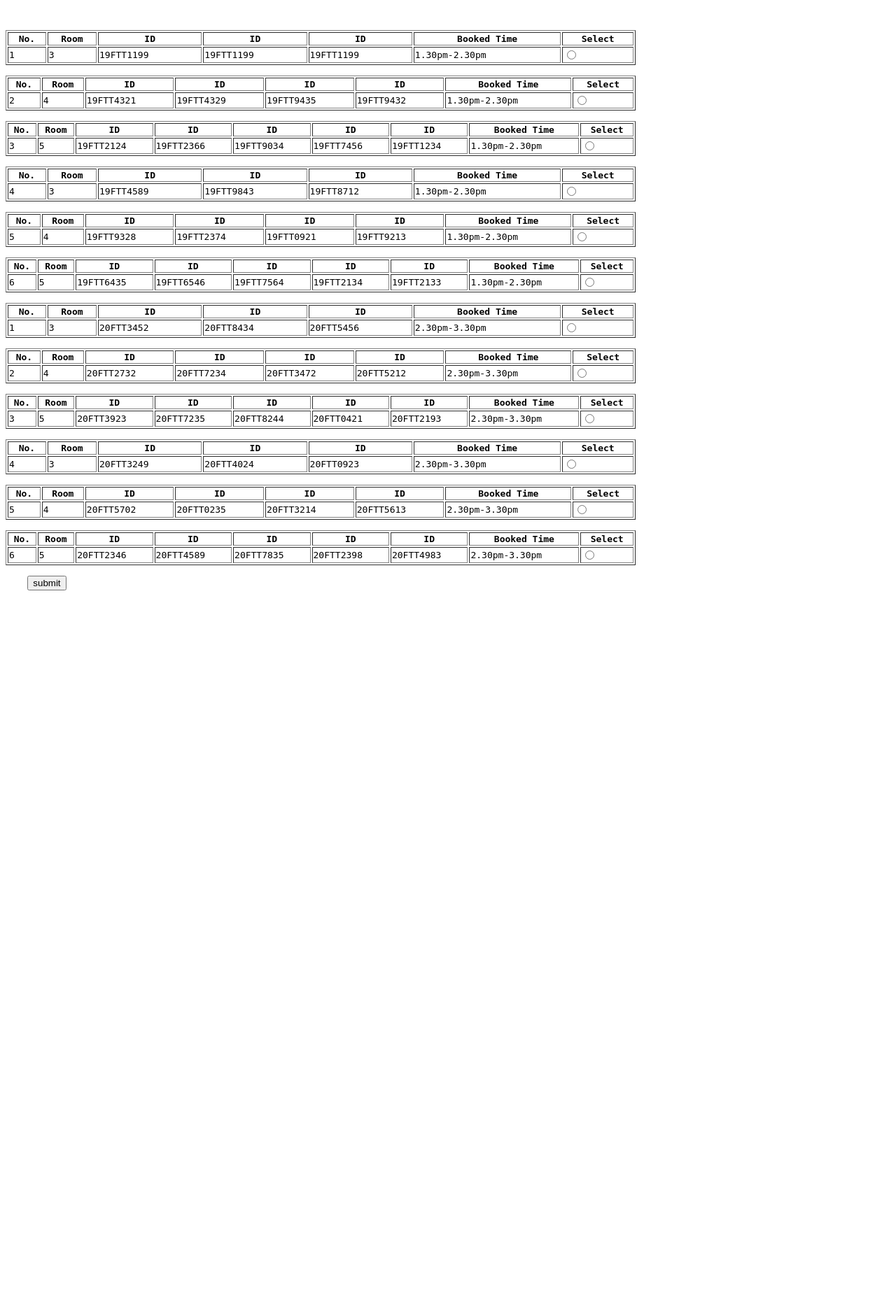
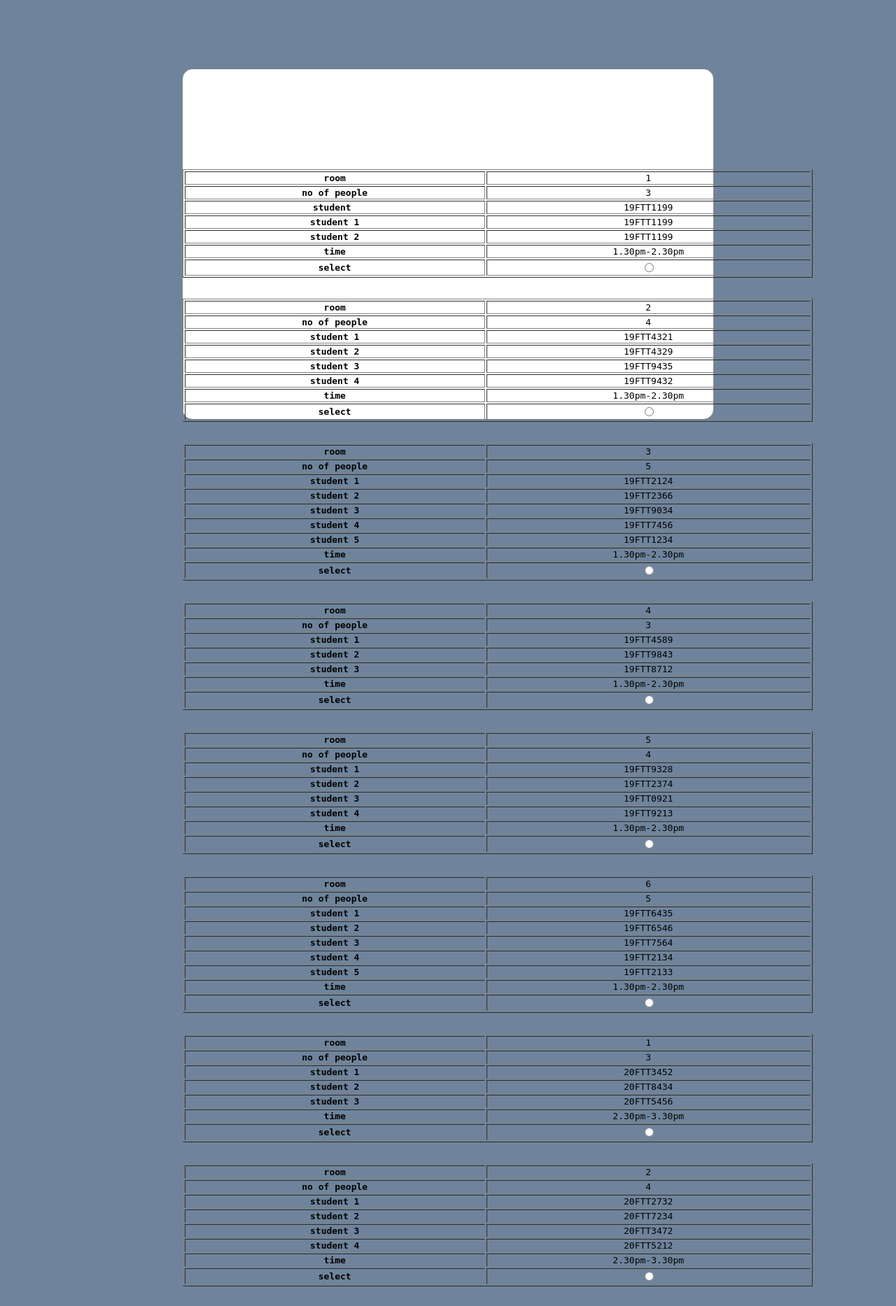
Before and after one commit to 20FTT1464/20FTT1464.github.io, a PHP site: page /checkin.php in a window 1280 px wide. Shown: the top 1867 px of the page at 70% size. Before the commit the page ends 844 px from the top, so only its background shows below. Run offline with PHP 8.4, Linux system fonts and the light colour scheme.

Commit message:
Update checkin.php

```diff
--- a/GP7AWEP/checkin.php
+++ b/GP7AWEP/checkin.php
@@ -1,21 +1,22 @@
 <!DOCTYPE html>
-<html lang="en">
+<html>
 <head>
-    <meta charset="UTF-8">
-    <meta http-equiv="X-UA-Compatible" content="IE=edge">
-    <meta name="viewport" content="width=device-width, initial-scale=1.0">
-    <title>Document</title>
+    <link rel="stylesheet" href="assets/css/base.css"></link>
 </head>
 <body>
+    <link rel="stylesheet" href="assets/css/base.css"></link>
+    <div class="top-container">&nbsp</div>
+        <div class="container">
+
             <?php
 
             $Bookers = array(
                 array(
                     'room'=>'1',
-            'no_people'=>'3',
-            'id'=>'19FTT1199',
-            'id1'=>'19FTT1199',
-            'id2'=>'19FTT1199',
+                    'no of people'=>'3',
+                    'student '=>'19FTT1199',
+                    'student 1'=>'19FTT1199',
+                    'student 2'=>'19FTT1199',
                     'time'=>'1.30pm-2.30pm',
 
 
@@ -23,11 +24,11 @@
                 ),
                 array(
                     'room'=>'2',
-            'no_people'=>'4',
-            'id'=>'19FTT4321',
-            'id1'=>'19FTT4329',
-            'id2'=>'19FTT9435',
-            'id3'=>'19FTT9432',
+                    'no of people'=>'4',
+                    'student 1'=>'19FTT4321',
+                    'student 2'=>'19FTT4329',
+                    'student 3'=>'19FTT9435',
+                    'student 4'=>'19FTT9432',
                     'time'=>'1.30pm-2.30pm',
 
 
@@ -35,12 +36,12 @@
                 ),
                 array(
                     'room'=>'3',
-            'no_people'=>'5',
-            'id'=>'19FTT2124',
-            'id1'=>'19FTT2366',
-            'id2'=>'19FTT9034',
-            'id3'=>'19FTT7456',
-            'id4'=>'19FTT1234',
+                    'no of people'=>'5',
+                    'student 1'=>'19FTT2124',
+                    'student 2'=>'19FTT2366',
+                    'student 3'=>'19FTT9034',
+                    'student 4'=>'19FTT7456',
+                    'student 5'=>'19FTT1234',
                     'time'=>'1.30pm-2.30pm',
 
 
@@ -49,21 +50,21 @@
                 ),
                 array(
                     'room'=>'4',
-            'no_people'=>'3',
-            'id'=>'19FTT4589',
-            'id1'=>'19FTT9843',
-            'id2'=>'19FTT8712',
+                    'no of people'=>'3',
+                    'student 1'=>'19FTT4589',
+                    'student 2'=>'19FTT9843',
+                    'student 3'=>'19FTT8712',
                     'time'=>'1.30pm-2.30pm',
 
 
                 ),
                 array(
                     'room'=>'5',
-            'no_people'=>'4',
-            'id'=>'19FTT9328',
-            'id1'=>'19FTT2374',
-            'id2'=>'19FTT0921',
-            'id3'=>'19FTT9213',
+                    'no of people'=>'4',
+                    'student 1'=>'19FTT9328',
+                    'student 2'=>'19FTT2374',
+                    'student 3'=>'19FTT0921',
+                    'student 4'=>'19FTT9213',
                     'time'=>'1.30pm-2.30pm',
 
 
@@ -71,12 +72,12 @@
                 ),
                 array(
                     'room'=>'6',
-            'no_people'=>'5',
-            'id'=>'19FTT6435',
-            'id1'=>'19FTT6546',
-            'id2'=>'19FTT7564',
-            'id3'=>'19FTT2134',
-            'id4'=>'19FTT2133',
+                    'no of people'=>'5',
+                    'student 1'=>'19FTT6435',
+                    'student 2'=>'19FTT6546',
+                    'student 3'=>'19FTT7564',
+                    'student 4'=>'19FTT2134',
+                    'student 5'=>'19FTT2133',
                     'time'=>'1.30pm-2.30pm',
 
 
@@ -84,21 +85,21 @@
                 ),
                 array(
                     'room'=>'1',
-            'no_people'=>'3',
-            'id'=>'20FTT3452',
-            'id1'=>'20FTT8434',
-            'id2'=>'20FTT5456',
+                    'no of people'=>'3',
+                    'student 1'=>'20FTT3452',
+                    'student 2'=>'20FTT8434',
+                    'student 3'=>'20FTT5456',
                     'time'=>'2.30pm-3.30pm',
 
 
                 ),
                 array(
                     'room'=>'2',
-            'no_people'=>'4',
-            'id'=>'20FTT2732',
-            'id1'=>'20FTT7234',
-            'id2'=>'20FTT3472',
-            'id3'=>'20FTT5212',
+                    'no of people'=>'4',
+                    'student 1'=>'20FTT2732',
+                    'student 2'=>'20FTT7234',
+                    'student 3'=>'20FTT3472',
+                    'student 4'=>'20FTT5212',
                     'time'=>'2.30pm-3.30pm',
 
 
@@ -107,45 +108,45 @@
                 ),
                 array(
                     'room'=>'3',
-            'no_people'=>'5',
-            'id'=>'20FTT3923',
-            'id1'=>'20FTT7235',
-            'id2'=>'20FTT8244',
-            'id3'=>'20FTT0421',
-            'id4'=>'20FTT2193',
+                    'no of people'=>'5',
+                    'student 1'=>'20FTT3923',
+                    'student 2'=>'20FTT7235',
+                    'student 3'=>'20FTT8244',
+                    'student 4'=>'20FTT0421',
+                    'student 5'=>'20FTT2193',
                     'time'=>'2.30pm-3.30pm',
 
 
                 ),
                 array(
                     'room'=>'4',
-            'no_people'=>'3',
-            'id'=>'20FTT3249',
-            'id1'=>'20FTT4024',
-            'id2'=>'20FTT0923',
+                    'no of people'=>'3',
+                    'student 1'=>'20FTT3249',
+                    'student 2'=>'20FTT4024',
+                    'student 3'=>'20FTT0923',
                     'time'=>'2.30pm-3.30pm',
 
 
                 ),
                 array(
                     'room'=>'5',
-            'no_people'=>'4',
-            'id'=>'20FTT5702',
-            'id1'=>'20FTT0235',
-            'id2'=>'20FTT3214',
-            'id3'=>'20FTT5613',
+                    'no of people'=>'4',
+                    'student 1'=>'20FTT5702',
+                    'student 2'=>'20FTT0235',
+                    'student 3'=>'20FTT3214',
+                    'student 4'=>'20FTT5613',
                     'time'=>"2.30pm-3.30pm",
 
 
                 ),
                 array(
                     'room'=>'6',
-            'no_people'=>'5',
-            'id1'=>'20FTT2346',
-            'id2'=>'20FTT4589',
-            'id3'=>'20FTT7835',
-            'id4'=>'20FTT2398',
-            'id'=>'20FTT4983',
+                    'no of people'=>'5',
+                    'student 1'=>'20FTT2346',
+                    'student 2'=>'20FTT4589',
+                    'student 3'=>'20FTT7835',
+                    'student 4'=>'20FTT2398',
+                    'student 5'=>'20FTT4983',
                     'time'=>"2.30pm-3.30pm",
 
 
@@ -165,30 +166,29 @@
 
             <?php
                 for ($i=0; $i < count($Bookers); $i++) {
-            echo '<table border="1" width="900">
-
+                    echo '<table border=1 width=900>';
+                    foreach($Bookers[$i] as $bnum => $value) {
+                        echo "
                         <tr>
-               <th>No.</th>
-               <th>Room</th>';
-            for($p=0; $p < $Bookers[$i]['no_people']; $p++){
-                echo '<th>ID</th>';
+                            <th>$bnum</th>
+                            <td>$value</td>
+                        </tr>
+                        ";
                     }
-            echo '
-               <th>Booked Time</th>
-               <th>Select</th>
-           </tr>';
-            echo '<tr>';
-            foreach($Bookers[$i] as $bnum => $value) {
-                echo "<td>$value</td>";
-            }
-            echo'<td><input type="radio" name="radio" value="radio' . $i . '"></td>';
-            echo '</tr><br>';
+                    echo'
+                    <tr>
+                        <th>select</th>
+                        <td><input type="radio" name="radio" value="radio' . $i . '"></td>
+                    </tr>
+                    <br>
+                    </table>
+                    ';
                 }
             ?>
 
-    </table>
             <input type="submit" name="Submit"
                         class="button" value="submit" />
-
+        </div>
+    </div>
 </body>
 </html>
```
Lines whose indentation alone changed are shown as unchanged.
